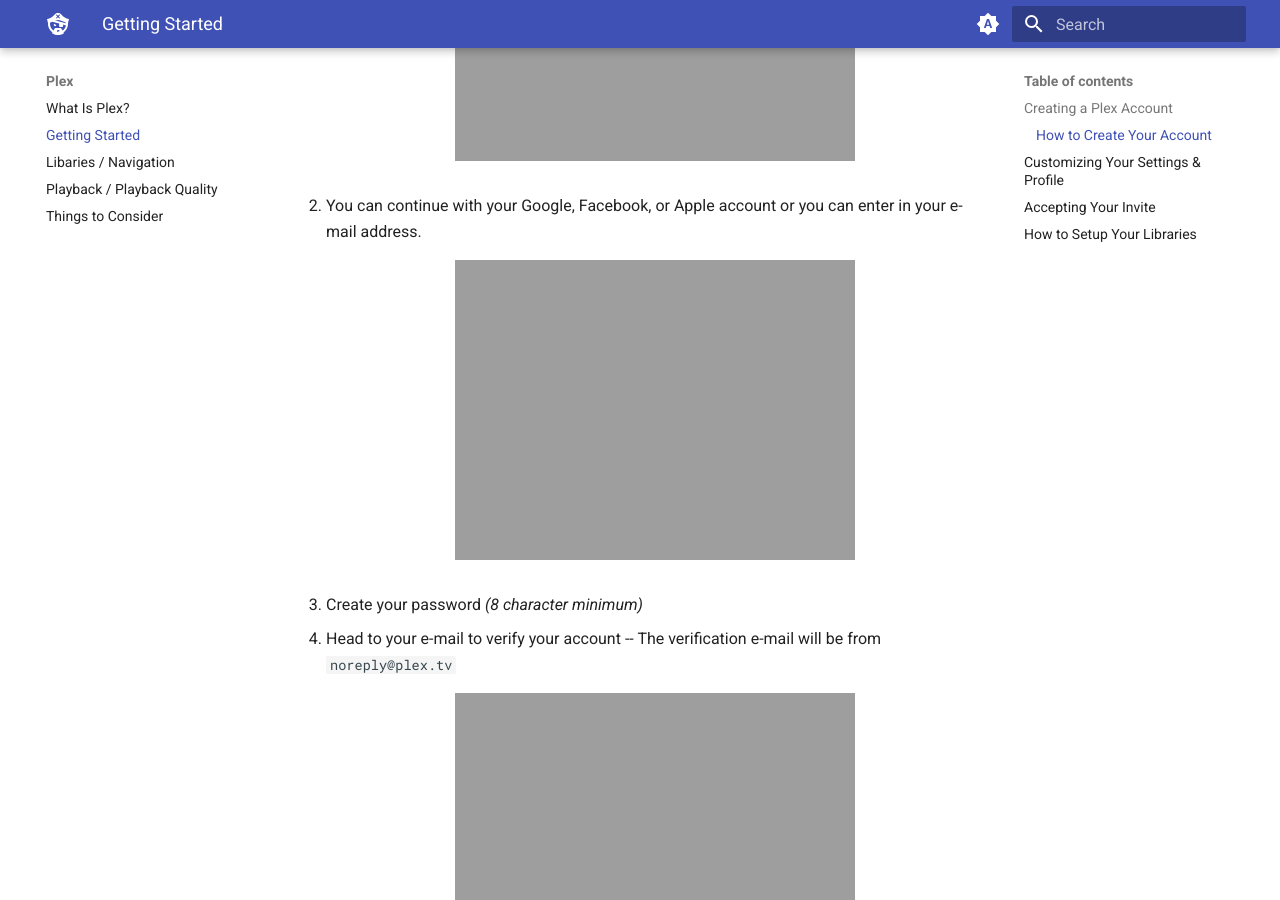
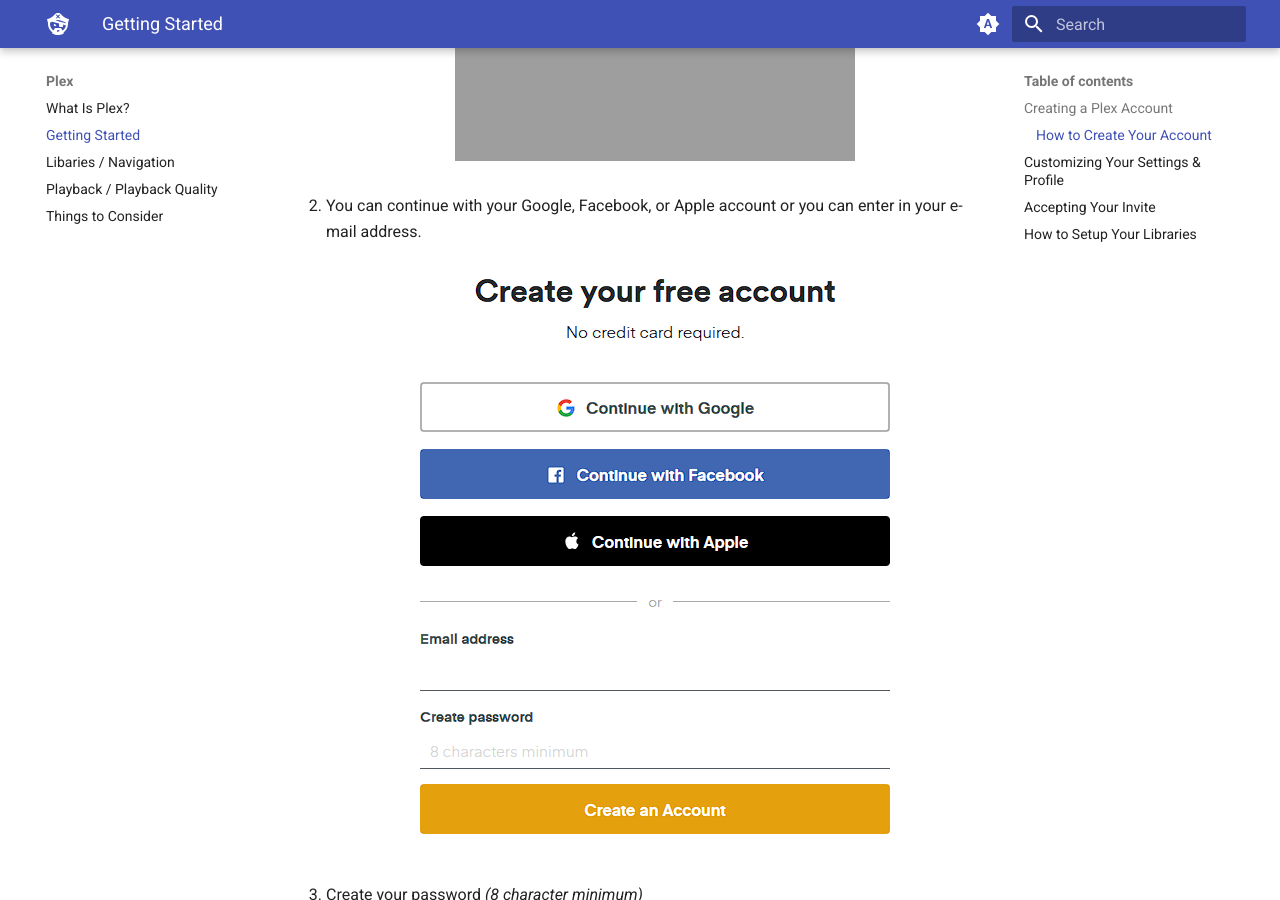
Before and after one commit to neomedia6989/docs-2, an MkDocs documentation site: the page built from docs/plex/getting-started.md, in a window 1280 px wide and 900 px high, scrolled down 713 px. Built offline with MkDocs 1.6.1 and Material for MkDocs 9.7.7, drawn with Linux system fonts in a browser that asks for light colours.

Commit message:
Update getting-started.md

```diff
--- a/docs/plex/getting-started.md
+++ b/docs/plex/getting-started.md
@@ -9,14 +9,14 @@
 1. Go to [https://plex.tv/](https://plex.tv/) and click on the 'Sign Up' button
 
     <figure markdown>
-    ![(/media/getting-started-1.png)](https://docs.blackbeard.media/media/getting-started-1.png)
+    ![(/media/plex-getting-started-1.png)](https://docs.blackbeard.media/media/plex-getting-started-1.png)
         <figcaption></figcaption>
     </figure>
 
 2. You can continue with your Google, Facebook, or Apple account or you can enter in your e-mail address.
 
     <figure markdown>
-    ![(/media/getting-started-2.png)](https://docs.blackbeard.media/media/getting-started-2.png)
+    ![(/media/plex-getting-started-2.png)](https://docs.blackbeard.media/media/plex-getting-started-2.png)
         <figcaption></figcaption>
     </figure>
 
@@ -24,7 +24,7 @@
 4. Head to your e-mail to verify your account -- The verification e-mail will be from `noreply@plex.tv`
 
     <figure markdown>
-    ![(/media/getting-started-3.png)](https://docs.blackbeard.media/media/getting-started-3.png)
+    ![(/media/plex-getting-started-3.png)](https://docs.blackbeard.media/media/plex-getting-started-3.png)
         <figcaption></figcaption>
     </figure>
 
@@ -37,14 +37,14 @@
 1. To begin editing your profile, head to [https://plex.tv/](https://plex.tv/) and log in. After you are signed in, hover over your profile picture in the upper right corner and click on 'Account Settings'.
 
     <figure markdown>
-    ![(/media/getting-started-4.png)](https://docs.blackbeard.media/media/getting-started-4.png)
+    ![(/media/plex-getting-started-4.png)](https://docs.blackbeard.media/media/plex-getting-started-4.png)
         <figcaption></figcaption>
     </figure>
 
 2. On this page, you can begin customizing your profile by setting your profile picture, username, full name, set up two-factor authentication, set your preferred audio & subtitle settings, and link other accounts.
 
     <figure markdown>
-    ![(/media/getting-started-4.png)](https://docs.blackbeard.media/media/getting-started-4.png){ width=400 }
+    ![(/media/plex-getting-started-4.png)](https://docs.blackbeard.media/media/plex-getting-started-4.png){ width=400 }
         <figcaption></figcaption>
     </figure>
 
```
